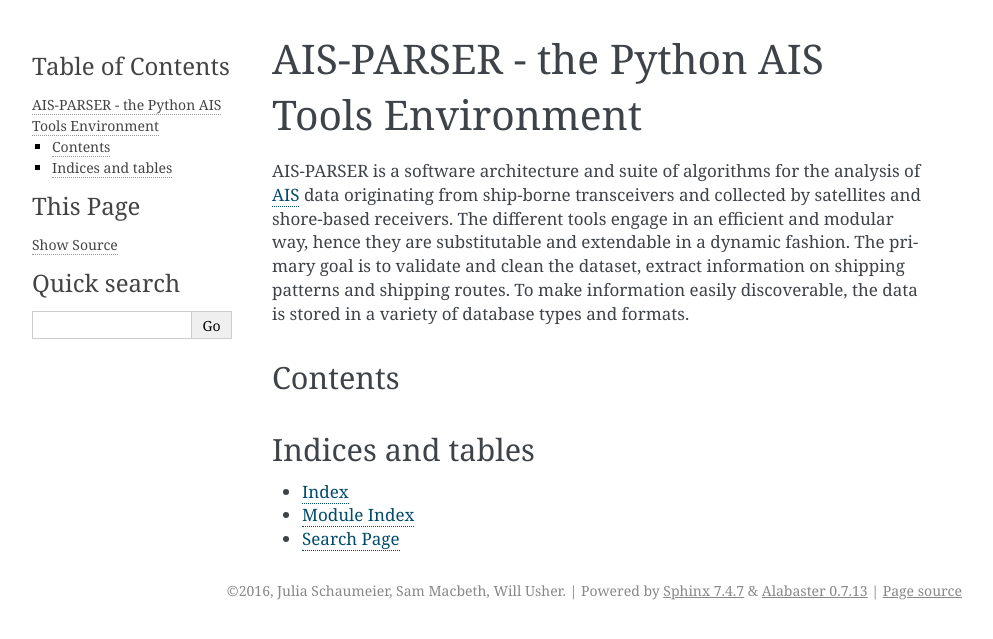
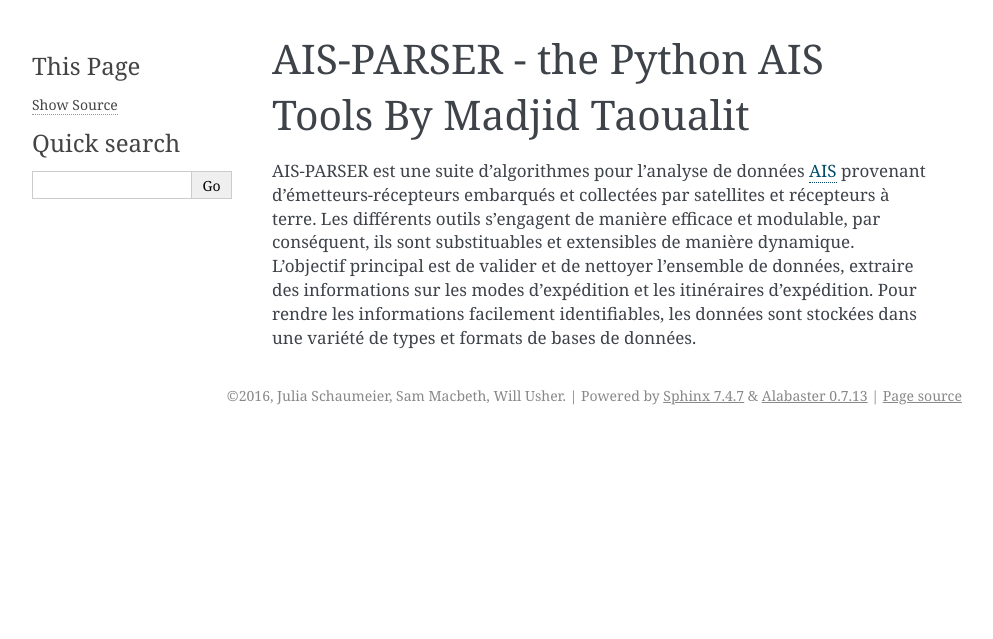
Before and after one commit to mtbinds/ais_parser, a Sphinx documentation site: the page built from docs/index.rst, in a window 1280 px wide. Shown: the top 639 px of the page, without its empty margins (148-1141 px from the left). Built offline with Sphinx 7.4.7, drawn with Linux system fonts in a browser that asks for light colours; formulas are drawn with MathJax 3.

Commit message:
Updating Author ID's

```diff
--- a/AUTHORS.rst
+++ b/AUTHORS.rst
@@ -1,5 +1,5 @@
-==========
-Developers
-==========
+============
+ Developers
+============
 
 * Madjid Taoualit (M1-IWOCS UNIVERSITY LE HAVRE NORMANDY)
--- a/docs/index.rst
+++ b/docs/index.rst
@@ -1,27 +1,14 @@
-=========================================
-AIS-PARSER - the Python AIS Tools Environment
-=========================================
+====================================================
+AIS-PARSER - the Python AIS Tools By Madjid Taoualit
+====================================================
 
-AIS-PARSER is a software architecture and suite of algorithms for the analysis of
+AIS-PARSER est une suite d'algorithmes pour l'analyse de données
 `AIS <http://en.wikipedia.org/wiki/Automatic_Identification_System>`_
-data originating from ship-borne transceivers and collected by satellites
-and shore-based receivers.
-The different tools engage in an efficient and modular way,
-hence they are substitutable and extendable in a dynamic fashion.
-The primary goal is to validate and clean the dataset,
-extract information on shipping patterns and shipping routes.
-To make information easily discoverable, the data is stored in a variety of
-database types and formats.
-
-Contents
-========
-
-.. toctree::
-   :maxdepth: 2
-
-Indices and tables
-==================
-
-* :ref:`genindex`
-* :ref:`modindex`
-* :ref:`search`
+provenant d'émetteurs-récepteurs embarqués et collectées par satellites
+et récepteurs à terre.
+Les différents outils s'engagent de manière efficace et modulable,
+par conséquent, ils sont substituables et extensibles de manière dynamique.
+L'objectif principal est de valider et de nettoyer l'ensemble de données,
+extraire des informations sur les modes d'expédition et les itinéraires d'expédition.
+Pour rendre les informations facilement identifiables, les données sont stockées dans une variété de
+types et formats de bases de données.
```
